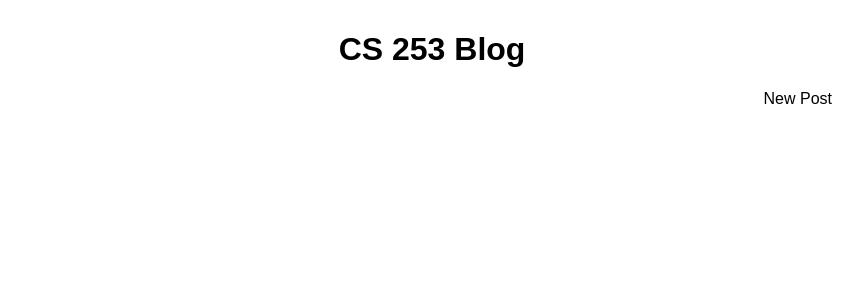
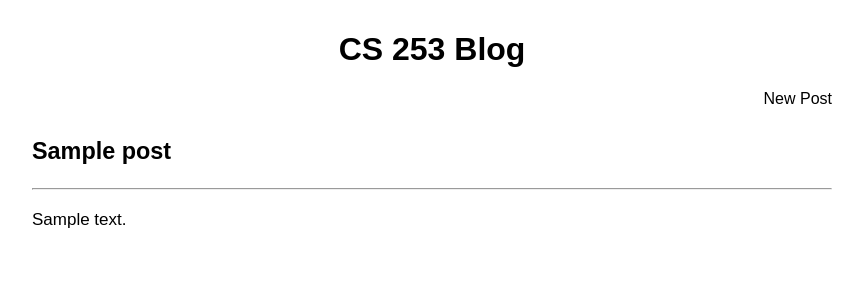
Before and after one commit to jeremiahrichter/udacity-cs253-main-project, a Python web app: template templates/front.html in a window 1280 px wide. Shown: the top 300 px of the page, without its empty margins (208-1071 px from the left). Run offline with Jinja, Linux system fonts and the light colour scheme; the template is opened without the code that fills it: most values are stand-ins (such as "Sample title", 1, 10 or a date in 2020).

Commit message:
Add post display loop to /

```diff
--- a/main.py
+++ b/main.py
@@ -48,7 +48,9 @@ class NewPostHandler(Handler):
 
 class MainHandler(Handler):
     def render_front(self):
-        self.render('front.html')
+        posts = Post.all()
+        posts.order('-created')
+        self.render('front.html', posts=posts)
 
     def get(self):
         self.render_front()
--- a/templates/front.html
+++ b/templates/front.html
@@ -4,4 +4,15 @@
 <div class="post-link">
     <a href="/newpost" alt="new post">New Post</a>
 </div>
+{% for post in posts %}
+<div class="post">
+    <div class="post-title">
+        <h3>{{post.subject}}</h3>
+    </div>
+    <hr>
+    <div class="post-body">
+        {{post.content}}
+    </div>
+</div>
+{% endfor %}
 {% endblock %}
```
